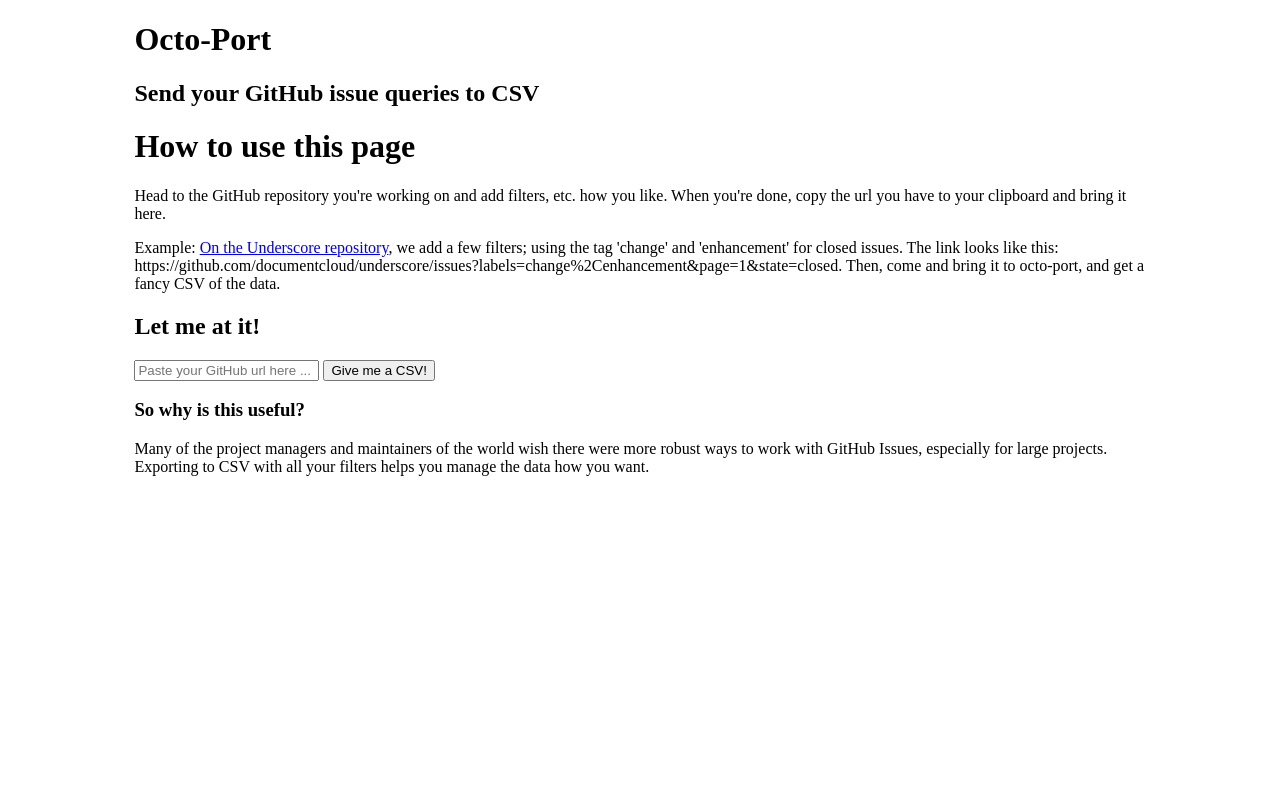
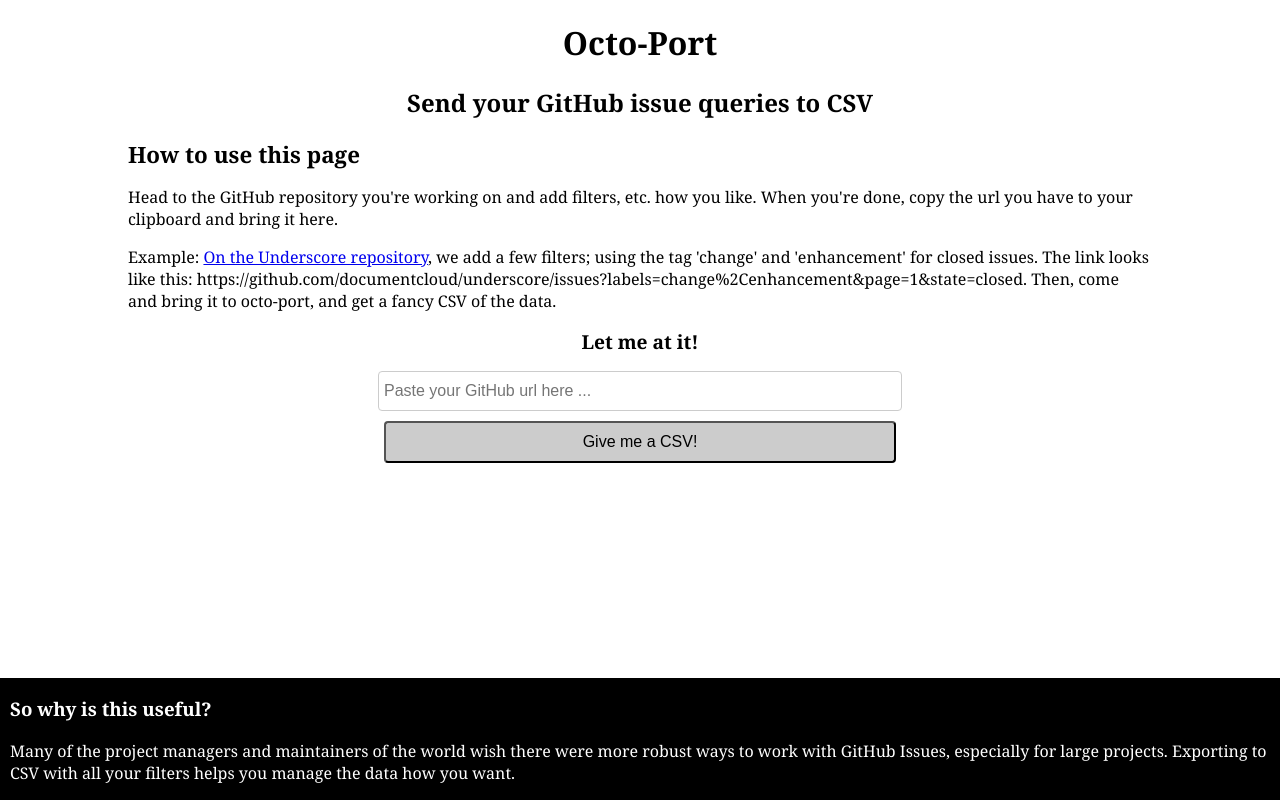
Before and after one commit to amacdougall/octo-port, a Flask app: page /home in a window 1280 px wide. Run offline with Flask 2, Linux system fonts and the light colour scheme.

Commit message:
Some not-super cool basic styles

```diff
--- a/static/base.css
+++ b/static/base.css
@@ -1,5 +1,47 @@
 /* App styles */
+body {
+  font-family: Georgia;
+  padding: 0;
+  margin: 0;
+}
 .page-wrap {
   width: 80%;
   margin: 0 auto;
 }
+.header {
+  text-align: center;
+}
+.main h1 {
+  font-size: 140%;
+}
+.main h2 {
+  font-size: 120%;
+}
+#gogogo {
+  text-align: center;
+}
+input {
+  -moz-border-radius: 4px;
+  -webkit-border-radius: 4px;
+  border-radius: 4px;
+  font-size: 100%;
+  display: block;
+  margin: 0 auto 10px;
+  width: 50%;
+}
+.field {
+  padding: 10px 5px;
+  border: 1px solid #ccc;
+}
+.go-btn {
+  padding: 10px 5px;
+  background: #ccc;
+}
+
+.footer {
+  position: absolute;
+  bottom: 0;
+  background: #000;
+  color: #fff;
+  padding: 0 10px;
+}
--- a/templates/home.jinja2
+++ b/templates/home.jinja2
@@ -11,7 +11,7 @@
   come and bring it to octo-port, and get a fancy CSV of the data.</p>
   <h2 id="gogogo">Let me at it!</h2>
 	<form>
-    <input type="text" placeholder="Paste your GitHub url here ...">
-    <input type="submit" value="Give me a CSV!">
+    <input class="field" type="text" placeholder="Paste your GitHub url here ...">
+    <input class="go-btn" type="submit" value="Give me a CSV!">
   </form>
 {% endblock %}
--- a/templates/layout.jinja2
+++ b/templates/layout.jinja2
@@ -10,8 +10,9 @@
         <h1>Octo-Port</h1>
         <h2>Send your GitHub issue queries to CSV</h2>
       </div>
-      <div role="main">
+      <div class="main" role="main">
         {% block content %}{% endblock %}
+      </div>
     </div>
     <div class="footer">
       <h3>So why is this useful?</h3>
@@ -21,6 +22,5 @@
         to CSV with all your filters helps you manage the data how you want.
       </p>
     </div>
-    </div>
   </body>
 </html>
```
Lines whose indentation alone changed are shown as unchanged.
